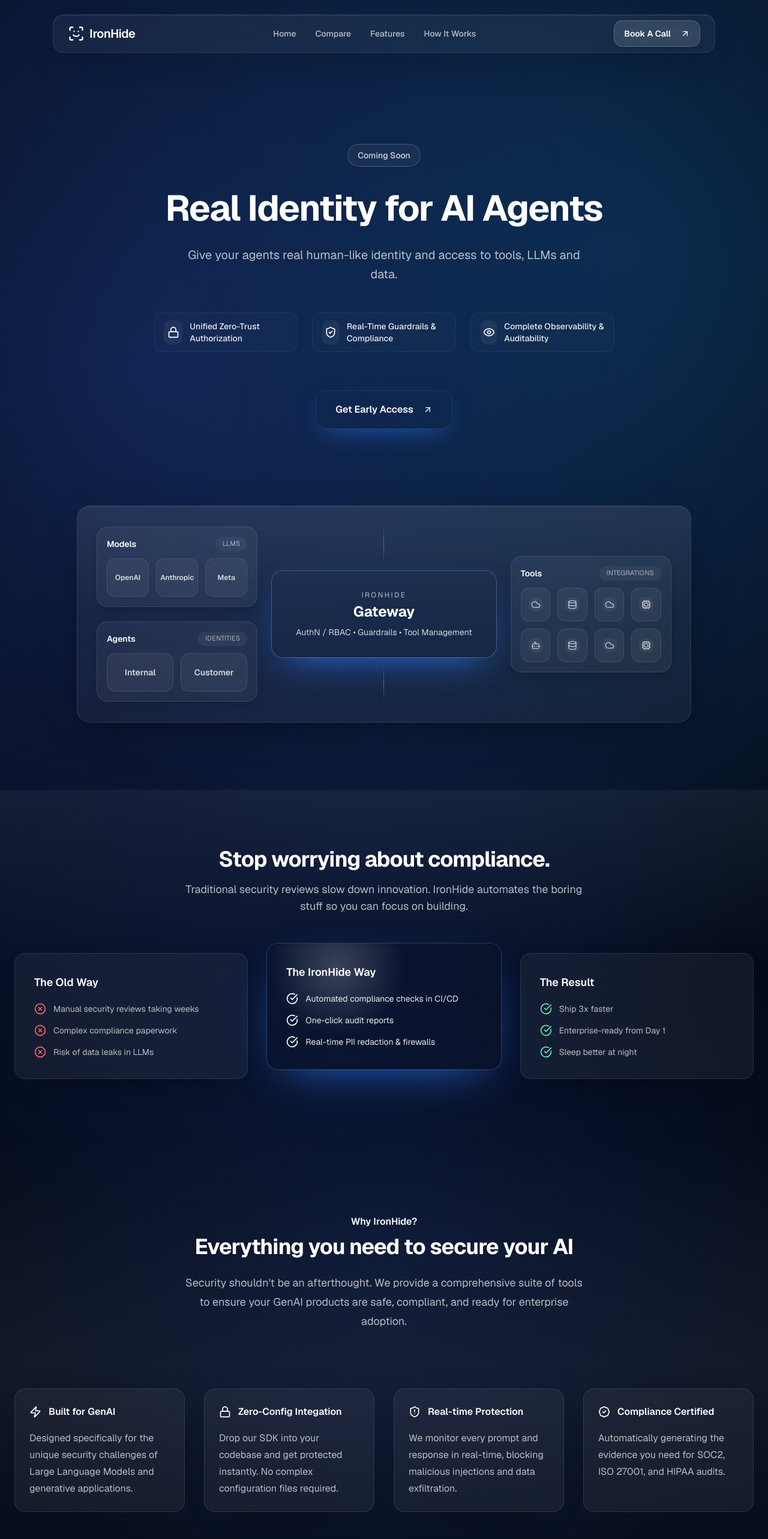
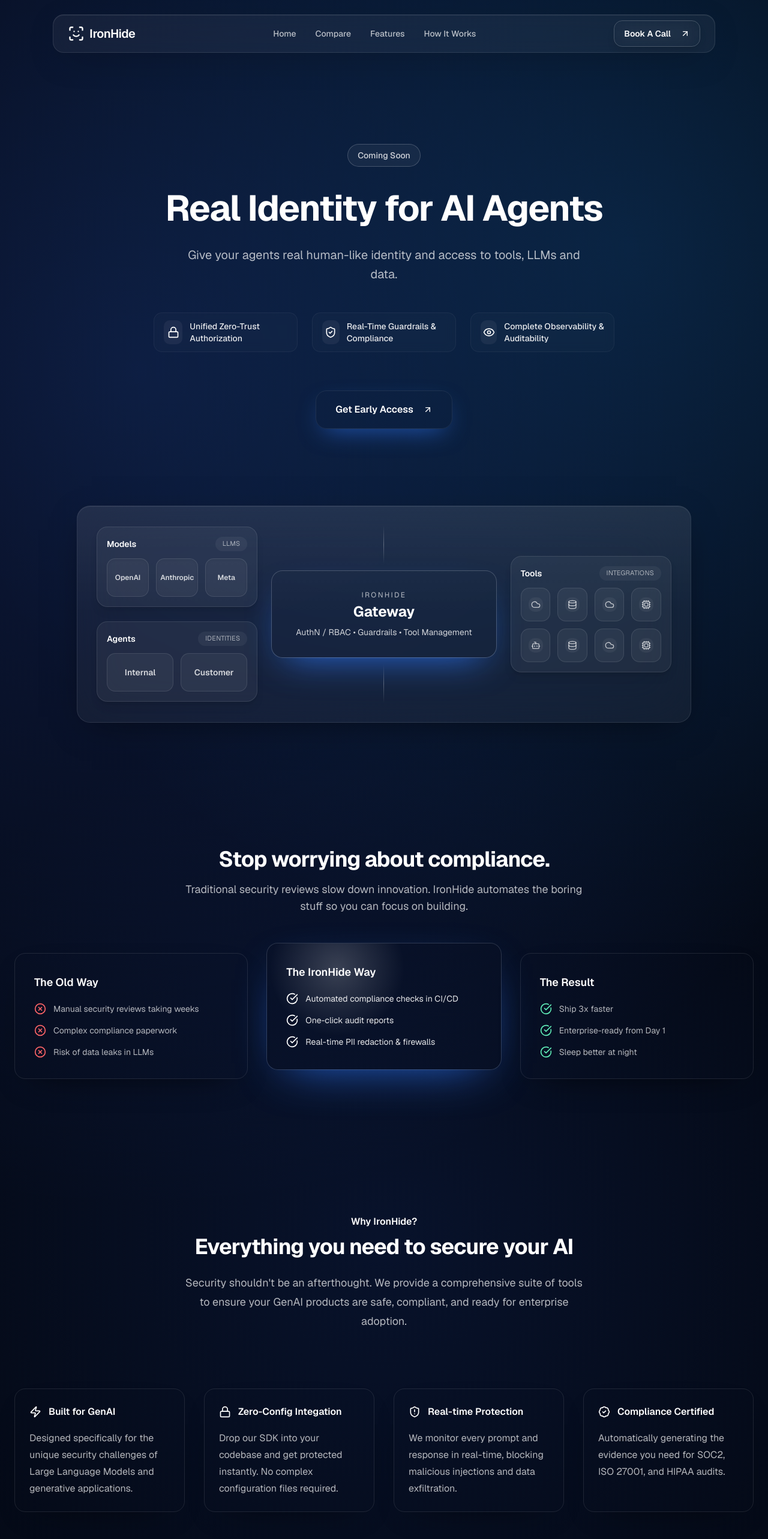
Before and after one commit to msidhartha7/ironhide, a Next.js app: page / in a window 1280 px wide. Shown: the top 2566 px of the page at 60% size. Built offline with nearby package versions, Linux system fonts and the light colour scheme.

Commit message:
update background

```diff
--- a/app/globals.css
+++ b/app/globals.css
@@ -122,9 +122,9 @@
   body {
     @apply text-foreground;
     background:
-      radial-gradient(1400px circle at 18% 18%, rgba(58, 106, 255, 0.22), rgba(4, 9, 21, 0)),
-      radial-gradient(1200px circle at 82% 12%, rgba(22, 167, 255, 0.18), rgba(4, 9, 21, 0)),
-      radial-gradient(900px circle at 50% 60%, rgba(20, 46, 110, 0.35), rgba(4, 9, 21, 0)),
+      radial-gradient(1400px circle at 18% 18%, rgba(58, 106, 255, 0.16), rgba(4, 9, 21, 0)),
+      radial-gradient(1200px circle at 82% 12%, rgba(22, 167, 255, 0.14), rgba(4, 9, 21, 0)),
+      radial-gradient(900px circle at 50% 60%, rgba(20, 46, 110, 0.25), rgba(4, 9, 21, 0)),
       #040915;
   }
 }
--- a/components/landing/Header.tsx
+++ b/components/landing/Header.tsx
@@ -17,7 +17,7 @@
         <>
             <header className="fixed top-6 left-0 right-0 z-50">
                 <div className="mx-auto flex max-w-6xl items-center justify-center px-4 md:px-6">
-                    <div className="glass-panel relative flex h-16 w-full items-center justify-between rounded-2xl px-4 md:px-6">
+                    <div className="glass-panel relative flex h-16 w-full items-center justify-between rounded-2xl bg-night-900/70 px-4 md:px-6">
                         <Link href="/" className="flex items-center gap-2">
                             <ScanFace className="h-7 w-7 text-brand-400 drop-shadow-glow" />
                             <span className="text-xl font-semibold tracking-tight text-white">
@@ -44,7 +44,7 @@
                             <Button
                                 asChild
                                 size="lg"
-                                className="h-11 rounded-xl border border-white/20 bg-white/10 px-4 text-sm font-semibold text-white shadow-lg backdrop-blur-lg transition hover:-translate-y-0.5 hover:border-white/30 hover:bg-white/15"
+                                className="h-11 rounded-xl border border-white/20 bg-night-800/80 px-4 text-sm font-semibold text-white shadow-lg backdrop-blur-lg transition hover:-translate-y-0.5 hover:border-white/30 hover:bg-night-800"
                             >
                                 <Link href="#">
                                     Book A Call <ArrowUpRight className="ml-2 h-4 w-4" />
@@ -57,7 +57,7 @@
                             onClick={() => setIsMenuOpen(true)}
                             aria-label="Open menu"
                             aria-expanded={isMenuOpen}
-                            className="flex h-12 w-12 items-center justify-center rounded-xl border border-white/15 bg-white/5 text-white shadow-lg ring-2 ring-brand-400/60 transition hover:-translate-y-0.5 hover:border-white/30 hover:bg-white/10 md:hidden"
+                            className="flex h-12 w-12 items-center justify-center rounded-xl border border-white/15 bg-night-800/70 text-white shadow-lg ring-2 ring-brand-400/60 transition hover:-translate-y-0.5 hover:border-white/30 hover:bg-night-800 md:hidden"
                         >
                             <Menu className="h-6 w-6" />
                         </button>
@@ -67,12 +67,12 @@
 
             {isMenuOpen && (
                 <div
-                    className="fixed inset-0 z-[60] flex items-start justify-center bg-[#040915]/35 px-4 pt-6"
+                    className="fixed inset-0 z-[60] flex items-start justify-center bg-night-950/70 px-4 pt-6"
                     onClick={() => setIsMenuOpen(false)}
                     aria-hidden
                 >
                     <div
-                        className="menu-slide glass-panel relative w-full max-w-xl overflow-hidden rounded-[20px] border-white/15 bg-white/10 px-6 py-8 shadow-[0_25px_80px_-30px_rgba(0,0,0,0.55)]"
+                        className="menu-slide glass-panel relative w-full max-w-xl overflow-hidden rounded-[20px] border-white/15 bg-night-900/85 px-6 py-8 shadow-[0_25px_80px_-30px_rgba(0,0,0,0.6)]"
                         onClick={(e) => e.stopPropagation()}
                         role="dialog"
                         aria-modal="true"
@@ -91,7 +91,7 @@
                                 type="button"
                                 onClick={() => setIsMenuOpen(false)}
                                 aria-label="Close menu"
-                                className="group flex h-12 w-12 items-center justify-center rounded-xl border border-amber-300/90 bg-white/5 text-white shadow-lg ring-2 ring-amber-300/70 transition hover:scale-[1.02] hover:border-amber-200"
+                                className="group flex h-12 w-12 items-center justify-center rounded-xl border border-amber-300/90 bg-night-800/70 text-white shadow-lg ring-2 ring-amber-300/70 transition hover:scale-[1.02] hover:border-amber-200 hover:bg-night-800"
                             >
                                 <X className="h-6 w-6 text-gray-200 group-hover:text-white" />
                             </button>
@@ -132,7 +132,7 @@
                             <Button
                                 asChild
                                 size="lg"
-                                className="h-12 min-w-[180px] rounded-2xl border border-white/15 bg-[#0b172d] text-base font-semibold text-white shadow-lg shadow-black/40 ring-1 ring-white/10 transition hover:-translate-y-0.5 hover:border-white/25 hover:bg-[#0d1c38]"
+                                className="h-12 min-w-[180px] rounded-2xl border border-white/15 bg-night-900 text-base font-semibold text-white shadow-lg shadow-black/40 ring-1 ring-white/10 transition hover:-translate-y-0.5 hover:border-white/25 hover:bg-night-800"
                             >
                                 <Link href="#" onClick={() => setIsMenuOpen(false)}>
                                     Book A Call <ArrowUpRight className="ml-2 h-4 w-4" />
--- a/components/landing/Hero.tsx
+++ b/components/landing/Hero.tsx
@@ -17,7 +17,7 @@
     return (
         <section className="relative overflow-hidden bg-night-950 pt-28 pb-20 sm:pt-32 sm:pb-24 lg:pt-36 lg:pb-28">
             <div className="absolute inset-0 -z-10 bg-hero-radial" />
-            <div className="absolute inset-0 -z-20 bg-gradient-to-b from-night-900/40 via-night-950 to-night-950" />
+            <div className="absolute inset-0 -z-20 bg-gradient-to-b from-night-950 to-night-800" />
             <div className="absolute inset-x-0 bottom-[-200px] -z-10 h-[500px] bg-hero-glow" />
 
             <div className="container mx-auto px-4 sm:px-6 lg:px-8 mt-24">
@@ -72,7 +72,7 @@
                         <Button
                             asChild
                             size="lg"
-                            className="h-12 rounded-2xl border border-brand/50 h-16 bg-gradient-to-r from-brand-500 to-brand-400 px-8 text-base font-semibold text-white shadow-[0_15px_40px_-15px_rgba(47,123,255,0.6)] transition hover:brightness-110"
+                            className="h-12 rounded-2xl border border-brand-500/60 h-16 bg-gradient-to-r from-brand-600 to-brand-500 px-8 text-base font-semibold text-white shadow-[0_15px_40px_-15px_rgba(47,123,255,0.65)] transition hover:brightness-110"
                         >
                             <Link href="#">
                                 Get Early Access
--- a/components/landing/ProblemSolution.tsx
+++ b/components/landing/ProblemSolution.tsx
@@ -2,8 +2,8 @@
 
 export default function ProblemSolution() {
     return (
-        <section id="features" className="relative overflow-hidden py-24">
-            <div className="absolute inset-0 -z-10 bg-gradient-to-b from-white/5 via-transparent to-transparent" />
+        <section id="features" className="relative overflow-hidden bg-night-950 py-24">
+            <div className="absolute inset-0 -z-10 bg-gradient-to-b from-night-900/40 via-night-950/75 to-night-950" />
             <div className="container mx-auto px-4 md:px-6">
                 <div className="mx-auto max-w-2xl text-center">
                     <h2 className="text-3xl font-bold tracking-tight text-white sm:text-4xl">
@@ -15,7 +15,7 @@
                 </div>
 
                 <div className="mt-16 grid gap-8 md:grid-cols-2 lg:grid-cols-3">
-                    <div className="relative overflow-hidden rounded-2xl border border-white/10 bg-white/5 p-8 shadow-[0_20px_60px_-35px_rgba(0,0,0,0.8)]">
+                    <div className="relative overflow-hidden rounded-2xl border border-white/10 bg-night-900/50 p-8 shadow-[0_20px_60px_-35px_rgba(0,0,0,0.85)]">
                         <h3 className="text-lg font-semibold leading-8 text-white">The Old Way</h3>
                         <ul className="mt-4 space-y-3 text-sm leading-6 text-white/70">
                             <li className="flex gap-x-3">
@@ -54,7 +54,7 @@
                         </ul>
                     </div>
 
-                    <div className="relative overflow-hidden rounded-2xl border border-white/10 bg-white/5 p-8 shadow-[0_20px_60px_-35px_rgba(0,0,0,0.8)]">
+                    <div className="relative overflow-hidden rounded-2xl border border-white/10 bg-night-900/50 p-8 shadow-[0_20px_60px_-35px_rgba(0,0,0,0.85)]">
                         <h3 className="text-lg font-semibold leading-8 text-white">The Result</h3>
                         <ul className="mt-4 space-y-3 text-sm leading-6 text-white/70">
                             <li className="flex gap-x-3">
--- a/components/landing/WhyUs.tsx
+++ b/components/landing/WhyUs.tsx
@@ -29,8 +29,8 @@
 
 export default function WhyUs() {
     return (
-        <section id="why-us" className="relative py-24 sm:py-32">
-            <div className="absolute inset-0 -z-10 bg-gradient-to-b from-transparent via-white/5 to-transparent" />
+        <section id="why-us" className="relative bg-night-950 py-24 sm:py-32">
+            <div className="absolute inset-0 -z-10 bg-gradient-to-b from-night-900/30 via-night-950/70 to-night-950" />
             <div className="container mx-auto px-4 md:px-6">
                 <div className="mx-auto max-w-2xl lg:text-center">
                     <h2 className="text-base font-semibold leading-7 text-brand-300">Why IronHide?</h2>
@@ -46,7 +46,7 @@
                         {features.map((feature) => (
                             <div
                                 key={feature.name}
-                                className="flex flex-col rounded-2xl border border-white/10 bg-white/5 p-6 shadow-[0_20px_60px_-40px_rgba(0,0,0,0.8)]"
+                                className="flex flex-col rounded-2xl border border-white/10 bg-night-900/50 p-6 shadow-[0_20px_60px_-40px_rgba(0,0,0,0.85)]"
                             >
                                 <dt className="flex items-center gap-x-3 text-base font-semibold leading-7 text-white">
                                     <feature.icon className="h-5 w-5 flex-none text-brand-300" aria-hidden="true" />
```
